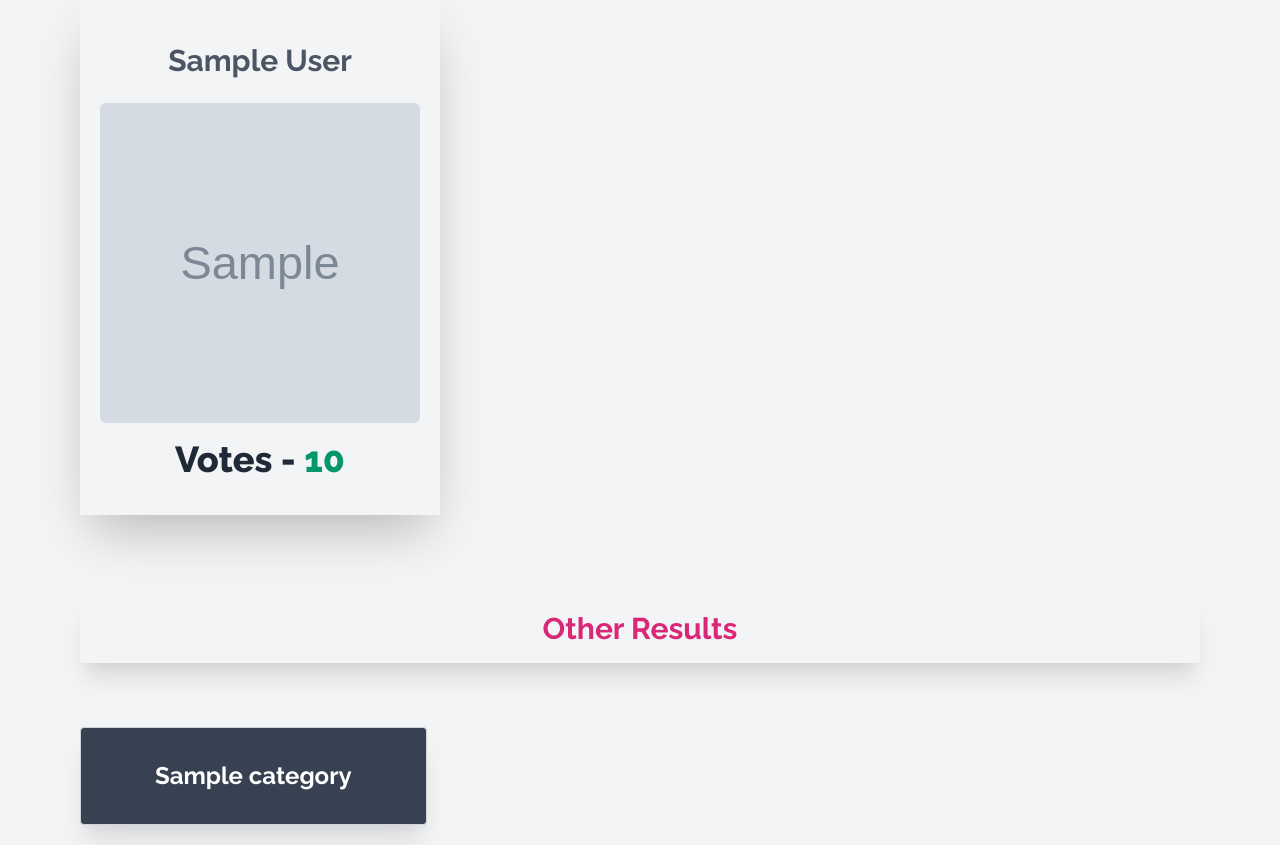
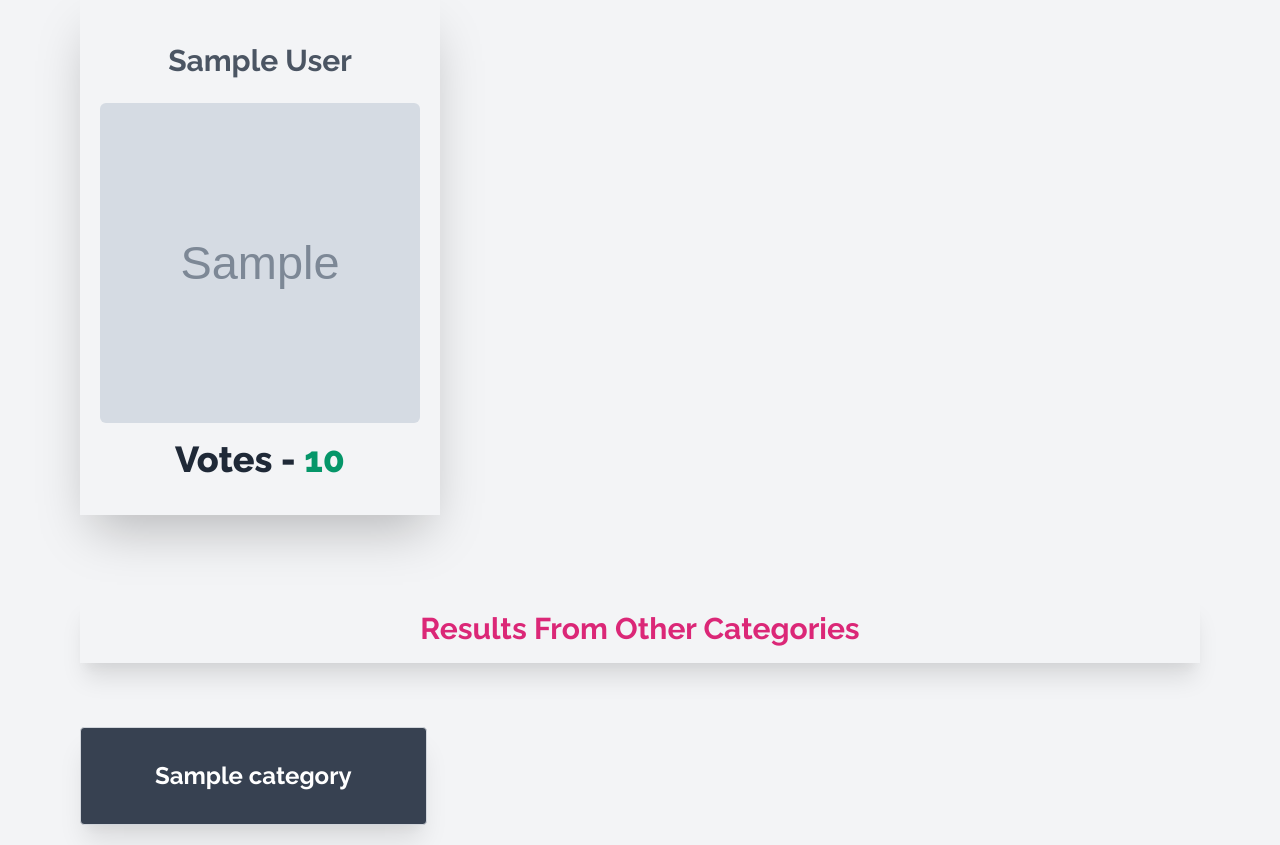
Before and after one commit to rocksongabriel/musical-potato, a Django app: template templates/vote/result-page.html in a window 1280 px wide. Shown: the part 373-1218 px from the top of the page. Run offline with Django 3.2, Linux system fonts and the light colour scheme; the template is opened without the code that fills it: most values are stand-ins (such as "Sample title", 1, 10 or a date in 2020); grey boxes marked "Sample" are stand-in pictures; style sheets or scripts are compiled from the project's sources; some libraries are stand-ins or nearby versions.

Commit message:
Change text of other links

```diff
--- a/templates/vote/result-page-individual.html
+++ b/templates/vote/result-page-individual.html
@@ -44,7 +44,7 @@
     <!-- Render links to other result pages -->
     {% if categories.count %}
 
-        <h2 class="text-center bg-gray-100 text-pink-600 capitalize shadow-xl text-3xl font-bold py-4">Other results</h2>
+        <h2 class="text-center bg-gray-100 text-pink-600 capitalize shadow-xl text-3xl font-bold py-4">Results from other categories</h2>
 
         <div class="grid grid-cols-1 md:grid-cols-2 lg:grid-cols-3 gap-5 lg:gap-10 my-16">
             {% for category in categories %}
--- a/templates/vote/result-page.html
+++ b/templates/vote/result-page.html
@@ -36,7 +36,7 @@
     <!-- Render links to other result pages -->
     {% if categories.count %}
 
-        <h2 class="text-center bg-gray-100 text-pink-600 capitalize shadow-xl text-3xl font-bold py-4">Other results</h2>
+        <h2 class="text-center bg-gray-100 text-pink-600 capitalize shadow-xl text-3xl font-bold py-4">Results from other categories</h2>
 
         <div class="grid grid-cols-1 md:grid-cols-2 lg:grid-cols-3 gap-5 lg:gap-10 my-16">
             {% for category in categories %}
```
